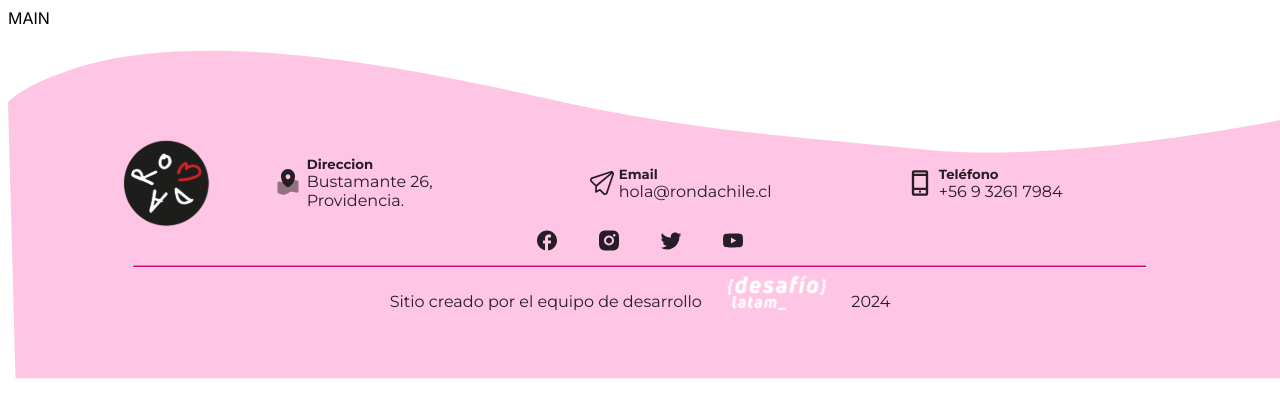
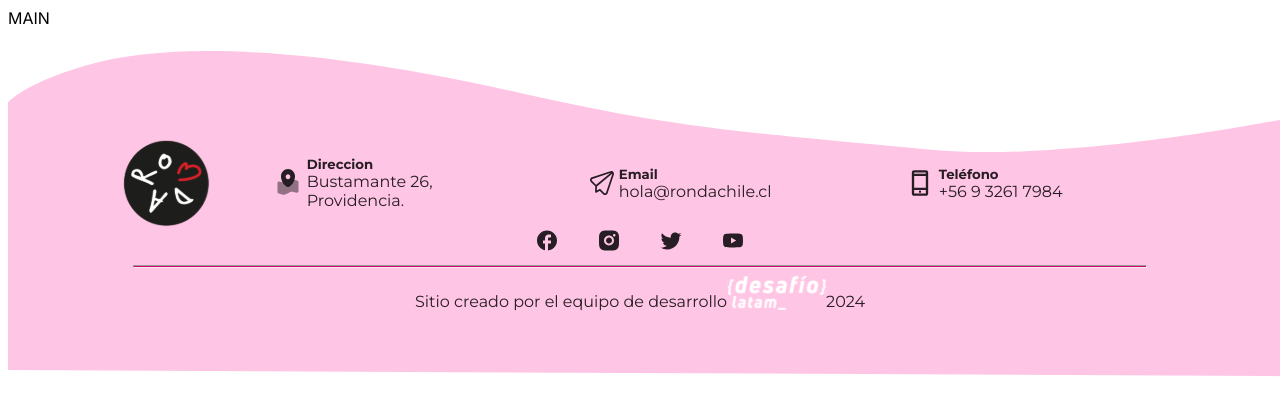
Before and after one commit to dlab-team/C16-frontend, a Next.js app: page / in a window 1280 px wide. Shown: the top 418 px of the page. Built offline with nearby package versions, Linux system fonts and the light colour scheme.

Commit message:
arregle el problema de que el lado izquerdo del svg estuviera chueco

```diff
--- a/src/components/FooterComponet/Footer.jsx
+++ b/src/components/FooterComponet/Footer.jsx
@@ -8,16 +8,15 @@ const Footer = () => {
     <div className="footer">
       <div className="footer__background">
         <svg
-          width="1457"
-          height="373"
-          viewBox="0 0 1457 373"
+          width="100%"
+          height="374"
+          viewBox="0 0 1469 374"
           fill="none"
           xmlns="http://www.w3.org/2000/svg"
         >
           <path
-            d="M86.8837 17.0326C15.9053 38.1829 0 59.1176 0 59.1176L8.55339 373H1457L1457 77.3184C1457 77.3184 1208.14 128.05 1050.96 113.258C824.076 91.9051 757.694 87.3989 583.186 48.0193C448.327 17.5871 223.661 -23.7245 86.8837 17.0326Z"
+            d="M87.5491 17.0361C16.0271 38.1908 0 59.1298 0 59.1298V366L1468.15 373.077L1468.16 77.3343C1468.16 77.3343 1217.39 128.076 1059.01 113.281C830.387 91.924 763.497 87.4168 587.652 48.0292C451.761 17.5908 225.374 -23.7293 87.5491 17.0361Z"
             fill="#FFC5E4"
-            c
           />
         </svg>
       </div>
--- a/src/components/FooterComponet/Styles.css
+++ b/src/components/FooterComponet/Styles.css
@@ -58,7 +58,7 @@ path{
 .footer__footer{
     display: flex;
     justify-content: center;
-    gap: 0% 2%;
+    gap: 0% 2%n
 
 }
 hr{
```
